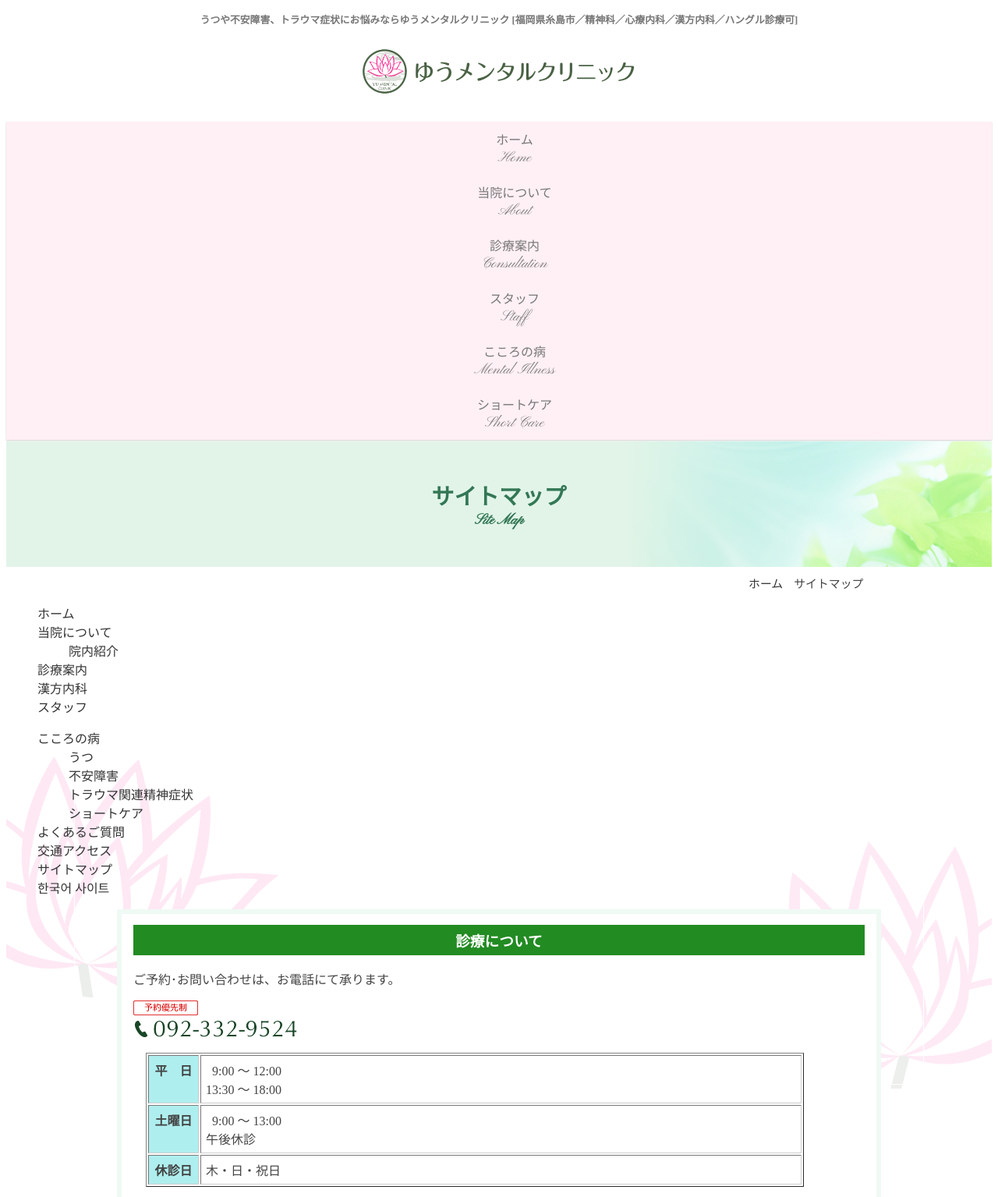
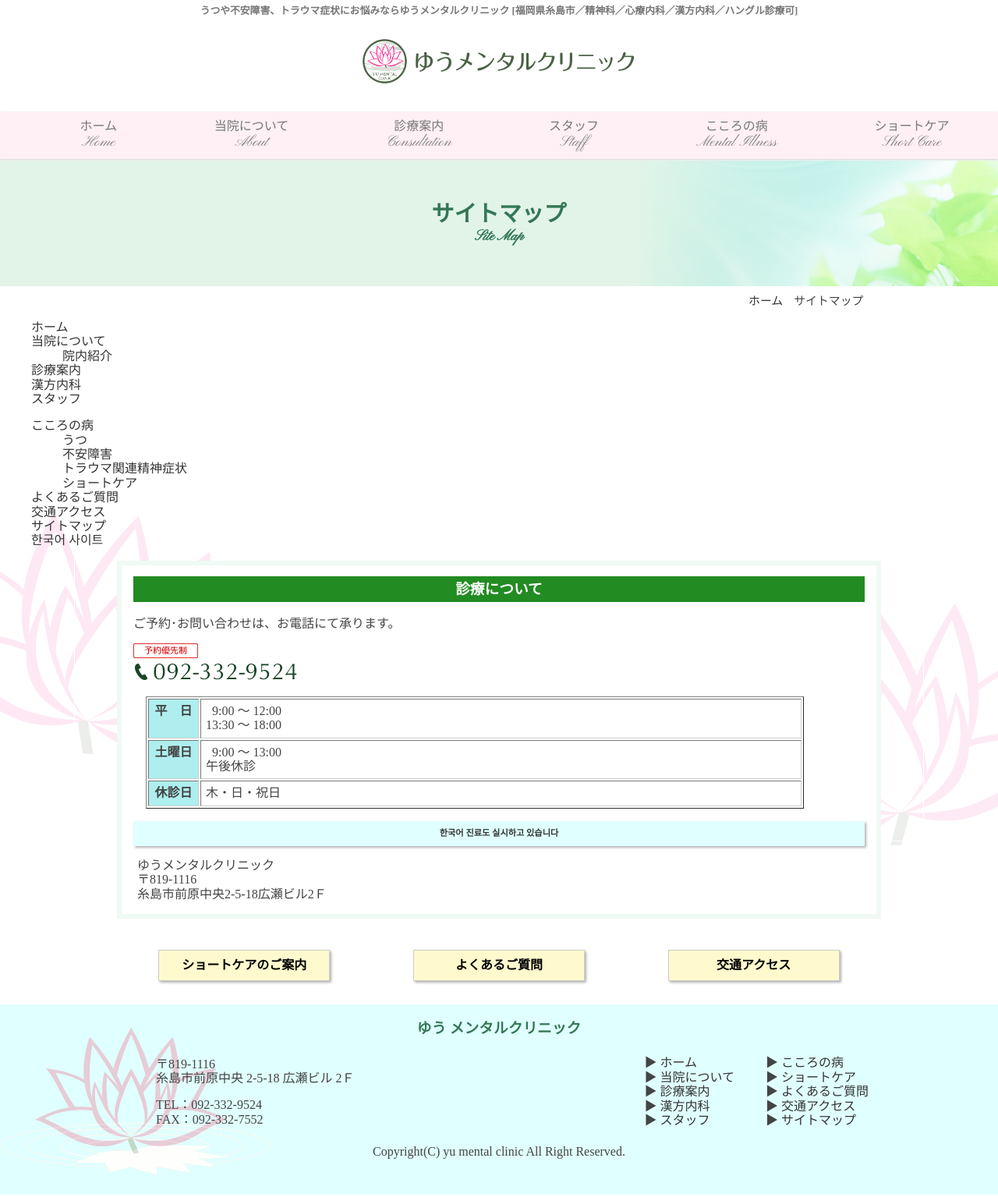
Before and after one commit to kjok/yu, a plain HTML site: page sitemap.html in a window 1280 px wide. Shown: the part 10-1545 px from the top of the page at 78% size. Drawn offline with nearby package versions, Linux system fonts and the light colour scheme.

Commit message:
fix sitemap

```diff
--- a/sitemap.html
+++ b/sitemap.html
@@ -8,18 +8,19 @@
     <meta name="format-detection" content="telephone=no">
     <!-- meta name="robots" content="noindex, follow" -->
     <title>
-	サイトマップ｜ゆうメンタルクリニック｜福岡県糸島市の心療内科・精神科
+        ゆうメンタルクリニック｜福岡県糸島市の心療内科・精神科
     </title>
     <meta name="keywords" content="福岡,糸島,心療内科,精神科,カウンセリング,うつ,不安障害,トラウマ症状,漢方,女医,女性医師,ショートケア,不登校の相談" />
     <meta name="description" content="福岡の糸島市にあるゆうメンタルクリニックは、うつや不安障害、トラウマ症状などの悩みをカウンセリング重視で治療する心療内科・精神科クリニックです。韓国語による診療も行っております。" />
-<link href="/css/common.css" rel="stylesheet" media="all">
-<link href="/favicon.ico" rel="shortcut icon" type="image/x-icon">
-<link rel="icon" href="/favicon.ico" rel="icon" type="image/x-icon">
+    <link href="https://cdnjs.cloudflare.com/ajax/libs/normalize/5.0.0/normalize.min.css" rel="stylesheet" media="all">
+    <link href="./css/common.css" rel="stylesheet" media="all">
+    <link href="./favicon.ico" rel="shortcut icon" type="image/x-icon">
+    <link rel="icon" href="./favicon.ico" rel="icon" type="image/x-icon">
     <link href="https://fonts.googleapis.com/css?family=Pinyon+Script" rel="stylesheet">
     <link href="https://fonts.googleapis.com/icon?family=Material+Icons" rel="stylesheet">
-<script type="text/javascript" src="/js/jquery-1.11.1.min.js"></script>
-<script type="text/javascript" src="/js/jquery.pjax.min.js" ></script>
-<script type="text/javascript" src="/js/pagetop.js"></script>
+    <script type="text/javascript" src="./js/jquery-1.11.1.min.js"></script>
+    <!-- script type="text/javascript" src="./js/jquery.pjax.min.js"></script -->
+    <script type="text/javascript" src="./js/pagetop.js"></script>
     <!--[if lt IE 9]>
     <script type="text/javascript" src="/js/html5shiv.js"></script>
   <![endif]-->
@@ -54,24 +55,24 @@
 
     <header id="main-header">
         <h1>
-                <a href="/index.html" title="ホーム"><img src="/common/logo.jpg" alt="ゆう メンタル クリニック" width="350" height="57"></a>
+                <a href="./index.html" title="ホーム"><img src="./common/logo.jpg" alt="ゆう メンタル クリニック" width="350" height="57"></a>
 </h1>
         <p>うつや不安障害、トラウマ症状にお悩みならゆうメンタルクリニック [福岡県糸島市／精神科／心療内科／漢方内科／ハングル診療可]</p>
     </header>
     <nav>
-        <ul class="main-nav">
-            <li><a href="/index.html">ホーム<div class="nav-eng">Home</div></a></li>
-            <li><a href="/about/index.html">当院について<div class="nav-eng">About</div></a></li>
-            <li><a href="/consultation/index.html">診療案内<div class="nav-eng">Consultation</div></a></li>
+        <ul class="main-nav flex-with-media-m">
+            <li><a href="./index.html">ホーム<div class="nav-eng">Home</div></a></li>
+            <li><a href="./about/index.html">当院について<div class="nav-eng">About</div></a></li>
+            <li><a href="./consultation/index.html">診療案内<div class="nav-eng">Consultation</div></a></li>
             <!-- li><a href="/oriental/index.html">漢方内科<div class="nav-eng">Oriental Medicine</div></a></li -->
 
-            <li><a href="/staff/index.html">スタッフ<div class="nav-eng">Staff</div></a></li>
-            <li><a href="/mentalillness/index.html">こころの病<div class="nav-eng">Mental Illness</div></a></li>
-            <li><a href="/shortcare/index.html">ショートケア<div class="nav-eng">Short Care</div></a></li>
+            <li><a href="./staff/index.html">スタッフ<div class="nav-eng">Staff</div></a></li>
+            <li><a href="./mentalillness/index.html">こころの病<div class="nav-eng">Mental Illness</div></a></li>
+            <li><a href="./shortcare/index.html">ショートケア<div class="nav-eng">Short Care</div></a></li>
         </ul>
     </nav>
 
-      <div id="pjaxContent">
+    <section id="pjaxContent">
 
         <h2 class="pagetit">
 		サイトマップ<div class="nav-eng">Site Map</div>
@@ -130,7 +131,9 @@
             <!-- InstanceEndEditable -->
           </div>
           <!--contentsArea-->
-          <div class="sideArea main-aside">
+
+
+          <aside class="main-aside">
               <div class="sideAboutBlock">
                   <h3>診療について</h3>
 
@@ -175,7 +178,7 @@
                   <a class="seealso" href="/access/index.html">交通アクセス
                                         </a>
               </div>
-          </div>
+          </aside>
       </div>
       <!--wrapper-->
   </div>
@@ -185,15 +188,14 @@
                                   <i class="material-icons">&#xE55D;</i>
                                   </a>
   </p>
-    <footer class="footer block">
-        <div class="footer-inner">
-        <h2>ゆう メンタルクリニック</h2>
+  <footer class="main-footer flex-with-media-m has-header-s">
+      <h3>ゆう メンタルクリニック</h3>
       <address class="add">
                                           <p class="sp10">〒819-1116
-                <br> 糸島市前原中央2-5-18広瀬ビル2Ｆ
+                                              <br>糸島市前原中央 2-5-18 広瀬ビル 2Ｆ
                                           </p>
-            <p>TEL：092-332-9524</p>
-            <p>FAX：092-332-7552</p>
+                                          <p>TEL：092-332-9524<br>
+                                          FAX：092-332-7552</p>
                                       </address>
       <!--add-->
 
@@ -217,10 +219,10 @@
       </nav>
       <!--footNavi-->
       <p class="copyright">Copyright(C) yu mental clinic All Right Reserved.</p>
-        </div>
+
   </footer>
   <!--/footer-->
+  <script src="../js/prefixfree.min.js"></script>
 </body>
-  <!-- InstanceEnd -->
 
 </html>
```
Also changed, not shown: access/index.html (+1 -1 lines), faq/index.html (+1 -1 lines), information/index.html (+1 -1 lines). Lines whose indentation alone changed are shown as unchanged.
